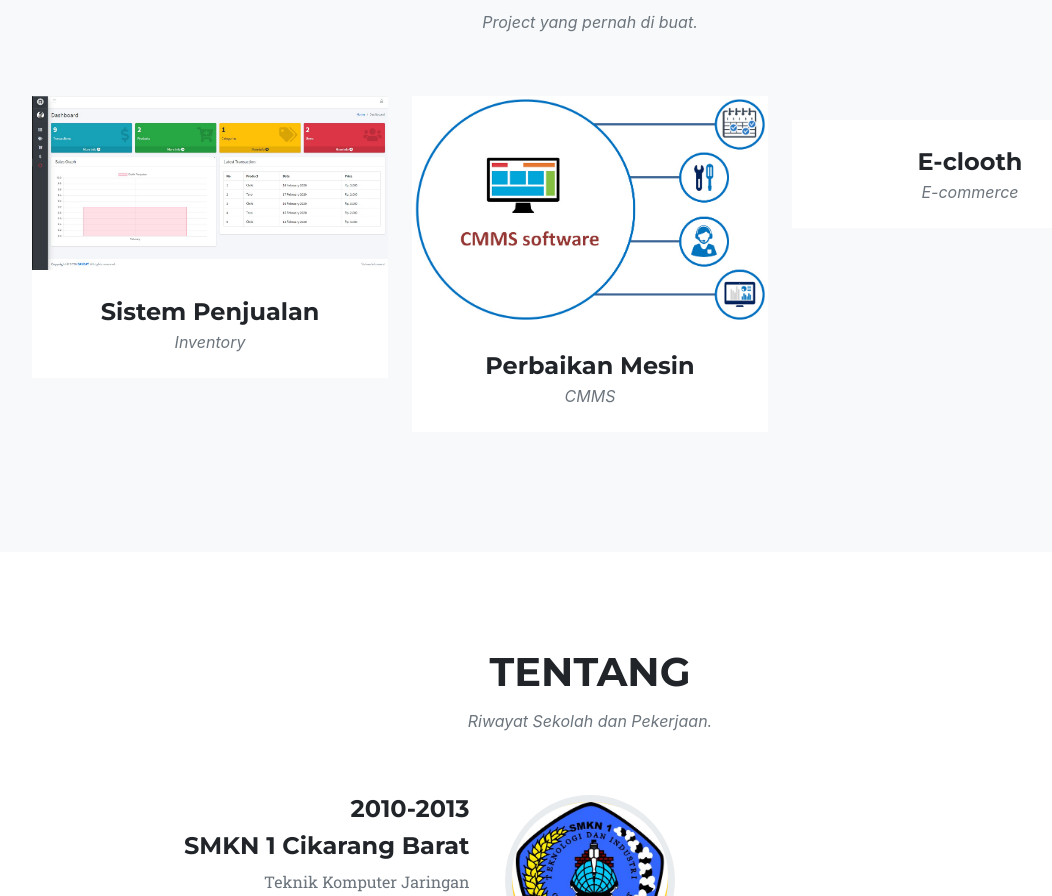
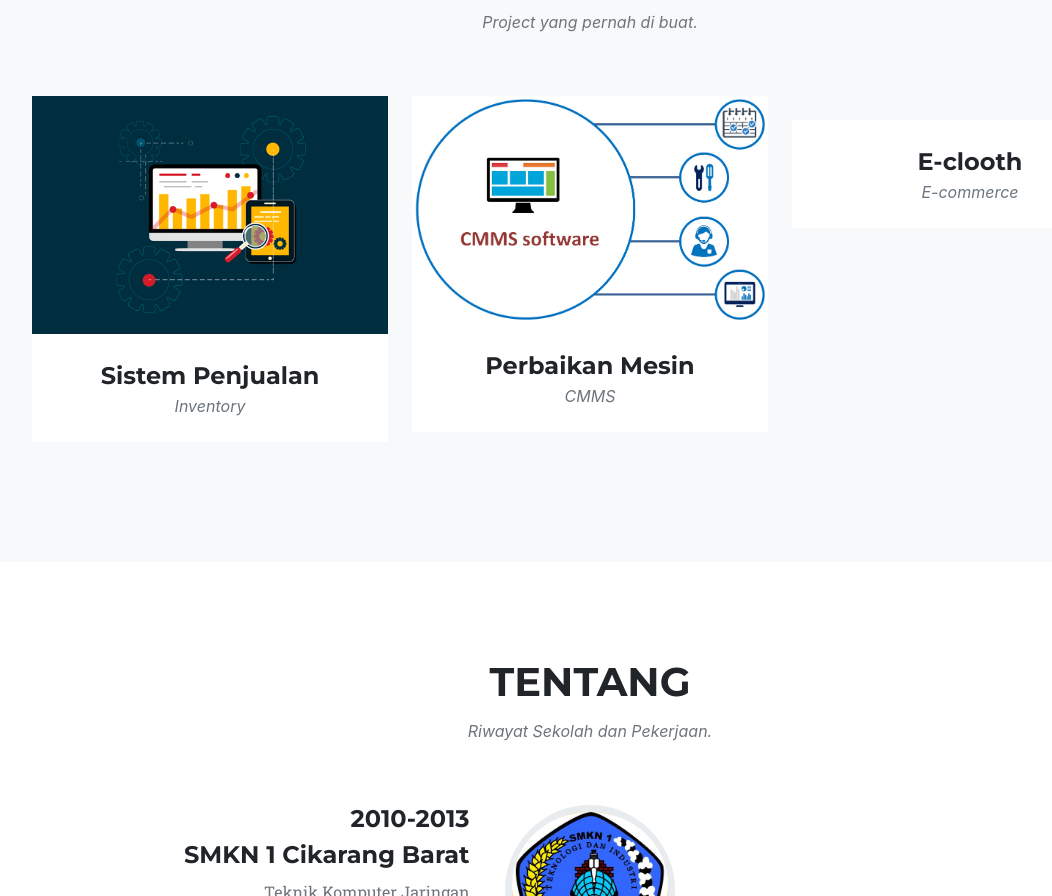
Before and after one commit to 09nurhudaa/09nurhudaa.github.io, a plain HTML site: page index.html in a window 1280 px wide. Shown: the part 1426-2322 px from the top of the page, without its empty margins (50-1102 px from the left). Drawn offline with nearby package versions, Linux system fonts and the light colour scheme; a web font is replaced by a local one.

Commit message:
Update index.html

```diff
--- a/index.html
+++ b/index.html
@@ -90,7 +90,7 @@
                                 <div class="portfolio-hover">
                                     <div class="portfolio-hover-content"><i class="fas fa-plus fa-3x"></i></div>
                                 </div>
-                                <img class="img-fluid" src="assets/img/portfolio/SIP.jpg" alt="" />
+                                <img class="img-fluid" src="assets/img/portfolio/SIP.png" alt="" />
                             </a>
                             <div class="portfolio-caption">
                                 <div class="portfolio-caption-heading">Sistem Penjualan</div>
```
